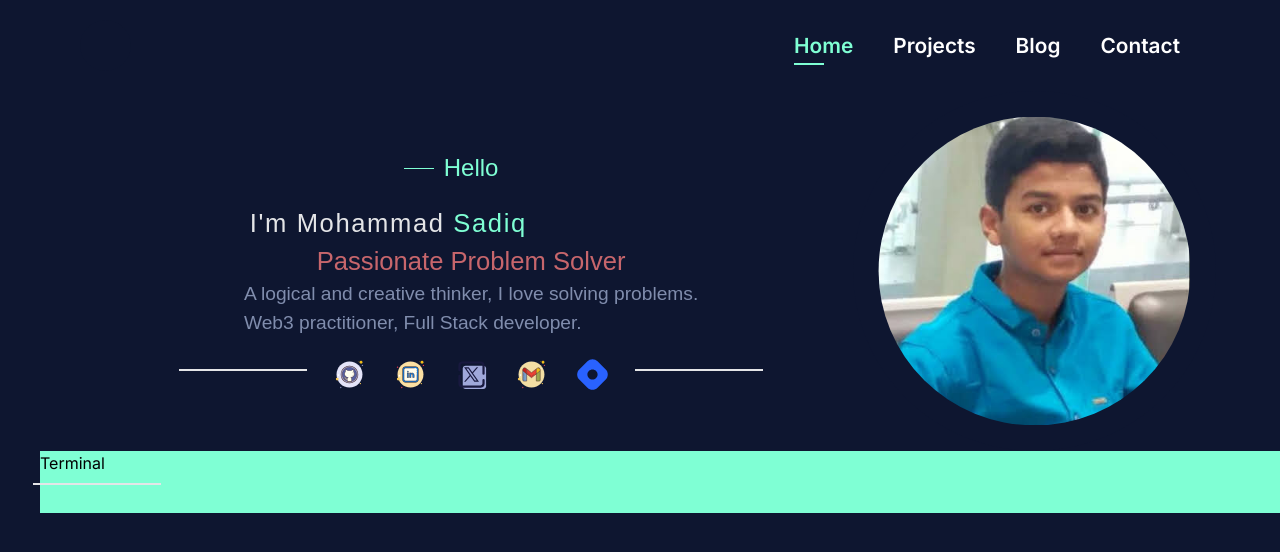
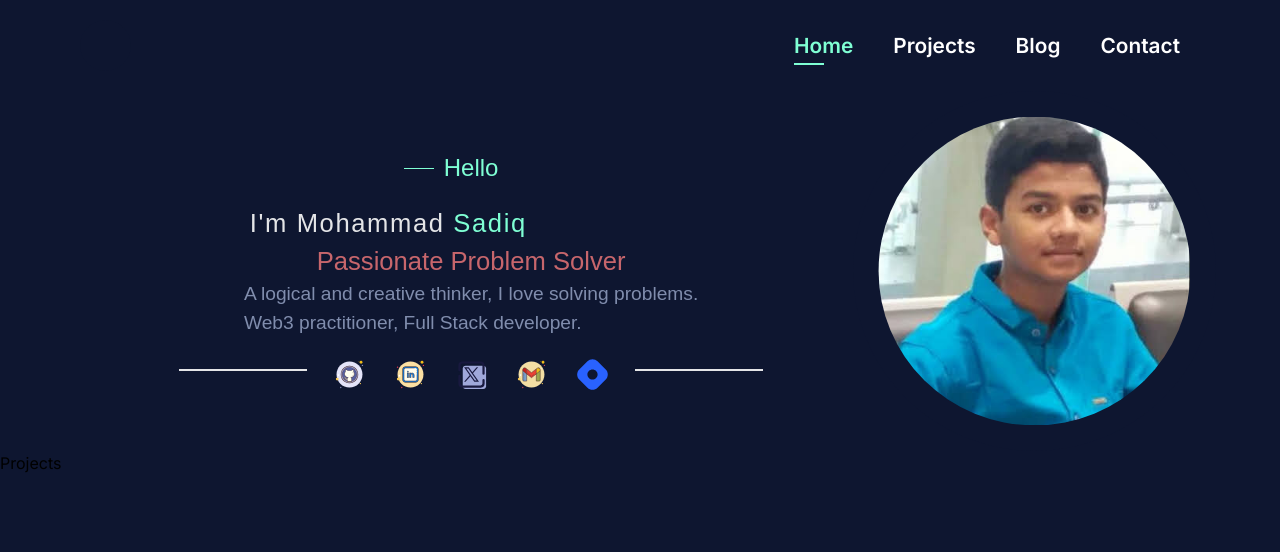
Before and after one commit to MdSadiqMd/Portfolio.dev, a Next.js app: page / in a window 1280 px wide. Shown: the top 552 px of the page. Built offline with nearby package versions, Linux system fonts and the light colour scheme.

Commit message:
refactor added Projects

```diff
--- a/components/Body/Body.tsx
+++ b/components/Body/Body.tsx
@@ -1,12 +1,12 @@
 import React from 'react'
 import About from './About/about'
-import Terminal from './Terminal/terminal'
+import Projects from './Projects/Projects'
 
 const Body = () => {
   return (
     <div>
         <About />
-        <Terminal />
+        <Projects />
     </div>
   )
 }
--- /dev/null
+++ b/components/Body/Projects/Projects.tsx
@@ -0,0 +1,9 @@
+import React from 'react'
+
+const Projects = () => {
+  return (
+    <div>Projects</div>
+  )
+}
+
+export default Projects
--- a/components/Body/Terminal/terminal.tsx
+++ /dev/null
@@ -1,11 +0,0 @@
-import React from 'react'
-
-const Terminal = () => {
-  return (
-    <div>
-        <p className='flex flex-row bg-[aquamarine]'><span className='w-[1vw] p-5'><hr /></span>Terminal</p>
-    </div>
-  )
-}
-
-export default Terminal
```
